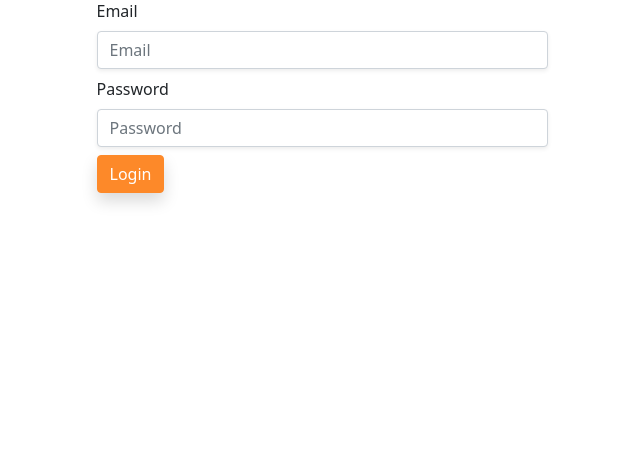
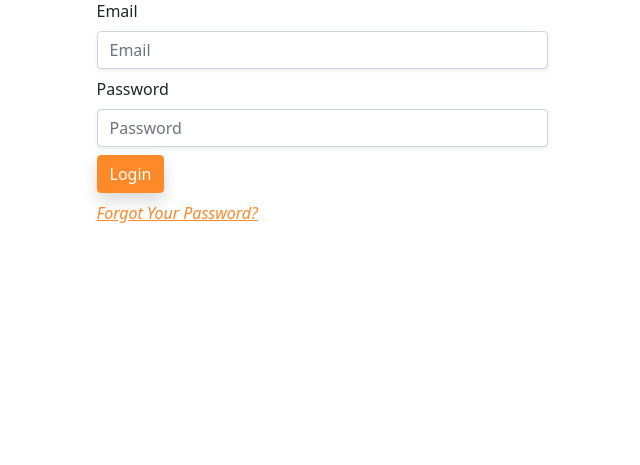
Before and after one commit to WinterMaiya/nomnom_book, a Flask app: page /login in a window 1280 px wide. Shown: the part 163-628 px from the top of the page, without its empty margins (318-958 px from the left). Run offline with Flask 2, Linux system fonts and the light colour scheme; some libraries are stand-ins or nearby versions.

Commit message:
Added Reset Password Route

```diff
--- a/app.py
+++ b/app.py
@@ -1,6 +1,4 @@
 # TODO: Edit Friends
-# TODO: Add Reset Password
-from crypt import methods
 import os
 import requests
 import json
@@ -10,11 +8,18 @@ import cloudinary.api
 import random
 import string
 from cloudinary import CloudinaryImage
-from flask import Flask, render_template, g, redirect, session, flash, request
+from flask import Flask, render_template, g, redirect, session, flash, request, url_for
 from flask_debugtoolbar import DebugToolbarExtension
 from sqlalchemy import or_
 from sqlalchemy.exc import IntegrityError
-from secret import s_api_key, s_cloud_api_key, s_cloud_api_secret, s_cloud_name
+from secret import (
+    s_api_key,
+    s_cloud_api_key,
+    s_cloud_api_secret,
+    s_cloud_name,
+    s_email_username,
+    s_email_password,
+)
 from models import User, connect_db, db, Friend, Recipe
 from forms import (
     SignUp,
@@ -26,7 +31,10 @@ from forms import (
     EditRecipeForm,
     ChangePassword,
     RecipeFromWebsite,
+    ResetPassword,
+    ResetPasswordChange,
 )
+from flask_mail import Mail, Message
 
 IMAGE_URL = (
     "https://res.cloudinary.com/grandsloth/image/upload/w_1000,ar_1:1,c_fill,g_auto"
@@ -44,10 +52,15 @@ app.config["DEBUG_TB_INTERCEPT_REDIRECTS"] = True
 app.config["SECRET_KEY"] = os.environ.get("SECRET_KEY", "Secret")
 app.config["DEBUG_TB_INTERCEPT_REDIRECTS"] = False
 app.config["PRESERVE_CONTEXT_ON_EXCEPTION"] = True
+app.config["MAIL_SERVER"] = "smtp.googlemail.com"
+app.config["MAIL_PORT"] = "587"
+app.config["MAIL_USE_TLS"] = True
+app.config["MAIL_USERNAME"] = os.environ.get("MAIL_USERNAME", s_email_username)
+app.config["MAIL_PASSWORD"] = os.environ.get("MAIL_PASSWORD", s_email_password)
 toolbar = DebugToolbarExtension(app)
 
 api_key = os.environ.get("SPOON_API_KEY", s_api_key)
-
+mail = Mail(app)
 cloudinary.config(
     cloud_name=os.environ.get("CLOUDINARY_CLOUD_NAME", s_cloud_name),
     api_key=os.environ.get("CLOUDINARY_API_KEY", s_cloud_api_key),
@@ -171,6 +184,7 @@ def login():
     """Logs in a user and checks their credentials"""
     j_form_title = "Login"
     j_form_btn = "Login"
+    j_form_reset = True
     form = Login()
 
     if form.validate_on_submit():
@@ -183,7 +197,11 @@ def login():
 
         flash("Invalid email or password", "danger")
     return render_template(
-        "/forms_base.html", form=form, j_form_title=j_form_title, j_form_btn=j_form_btn
+        "/forms_base.html",
+        form=form,
+        j_form_title=j_form_title,
+        j_form_btn=j_form_btn,
+        j_form_reset=j_form_reset,
     )
 
 
@@ -277,6 +295,78 @@ def change_password():
         flash("Incorrect Password", "warning")
         return redirect("/password")
 
+    return render_template(
+        "/forms_base.html",
+        form=form,
+        j_form_title=j_form_title,
+        j_form_btn=j_form_btn,
+    )
+
+
+def send_reset_email(user):
+    """Creates the email to send a user"""
+    token = user.get_reset_password()
+    msg = Message(
+        f"Password Reset Request",
+        sender=os.environ.get("MAIL_USERNAME", s_email_username),
+        recipients=[user.email],
+    )
+    msg.body = f"""We received a request to reset your password.
+    To reset your password visit the folowing link:
+    {url_for("reset_password", token=token, _external=True)}
+    If you did not make this request then ignore this email. No changes will be made.
+    """
+    mail.send(msg)
+
+
+@app.route("/reset-password", methods=["GET", "POST"])
+def reset_request():
+    """Sends the user an Email to reset their password"""
+    if g.user:
+        flash("Must be logged out", "danger")
+        return redirect("/")
+    j_form_title = "Reset Your Password"
+    j_form_btn = "Send Request to Email"
+    j_form_reset = False
+    form = ResetPassword()
+    if form.validate_on_submit():
+        user = User.query.filter_by(email=form.email.data).first()
+        send_reset_email(user)
+        flash(
+            "We have sent that email instructions on how to reset your password. If you don't get an email make sure to check your spam",
+            "info",
+        )
+        return redirect("/login")
+    return render_template(
+        "/forms_base.html",
+        form=form,
+        j_form_title=j_form_title,
+        j_form_btn=j_form_btn,
+        j_form_reset=j_form_reset,
+    )
+
+
+@app.route("/reset-password/<token>", methods=["GET", "POST"])
+def reset_password(token):
+    """Verifies a token is correct. If it is allows the user to reset a password"""
+    if g.user:
+        flash("Must be logged out", "danger")
+        return redirect("/")
+    j_form_title = "Enter a New Password"
+    j_form_btn = "Reset"
+    user = User.verify_reset_password(token)
+    if not user:
+        # If link is not valid send a warning and redirect
+        flash("That is an invalid or expired link", "danger")
+        return redirect("/reset-password")
+
+    form = ResetPasswordChange()
+    if form.validate_on_submit():
+        user.password = User.change_password(form.password.data)
+        db.session.add(user)
+        db.session.commit()
+        flash("Your Password has been changed! You may now login", "success")
+        return redirect("/login")
     return render_template(
         "/forms_base.html",
         form=form,
--- a/forms.py
+++ b/forms.py
@@ -156,3 +156,21 @@ class AddFriend(FlaskForm):
 
 class RecipeFromWebsite(FlaskForm):
     url = StringField("Recipe URL", validators=[DataRequired()])
+
+
+class ResetPassword(FlaskForm):
+    email = EmailField("Email", validators=[DataRequired()])
+
+
+class ResetPasswordChange(FlaskForm):
+    password = PasswordField(
+        "Password",
+        validators=[
+            Length(min=6, max=50),
+            EqualTo("password_confirm", message="Passwords don't match"),
+            DataRequired(),
+        ],
+    )
+    password_confirm = PasswordField(
+        "Confirm Password", validators=[Length(min=6, max=50)]
+    )
--- a/templates/forms_base.html
+++ b/templates/forms_base.html
@@ -20,6 +20,11 @@
 					{{ j_form_btn }}
 				</button>
 			</form>
+			{% if j_form_reset %}
+			<div class="my-2">
+				<i><a href="/reset-password">Forgot Your Password?</a></i>
+			</div>
+			{% endif %}
 		</div>
 	</div>
 </div>
```
Also changed, not shown: models.py (+20 -0 lines).
